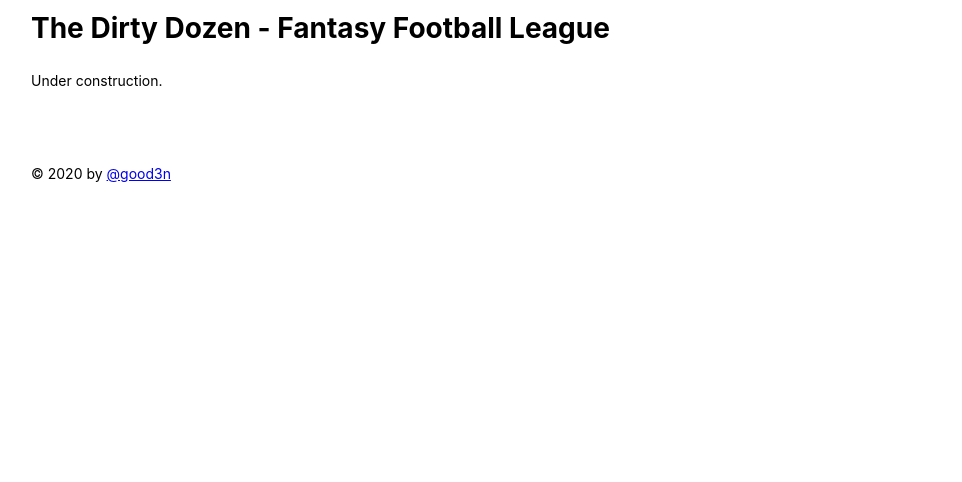
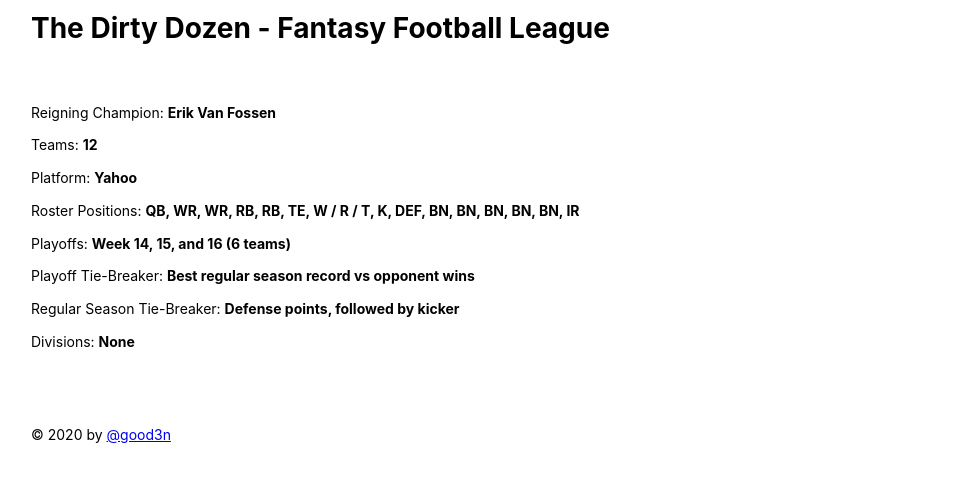
Before and after one commit to good3n/dirty-dozen-ffl, a Gatsby site: page / in a window 1280 px wide. Shown: the part 204-686 px from the top of the page, without its empty margins (159-1121 px from the left). Built offline with nearby package versions, Linux system fonts and the light colour scheme; Gatsby itself is replaced by a stand-in of ours.

Commit message:
add information to home page

```diff
--- a/src/pages/index.js
+++ b/src/pages/index.js
@@ -4,10 +4,11 @@ import SEO from "../components/seo"
 import styled from "styled-components"
 
 const HomeWrapper = styled.section`
+  display: block;
+  margin-top: 50px;
 
   div {
-    margin-bottom: 20px;
-    display: none;
+    margin-bottom: 10px;
 
     span {
       font-weight: 700;
@@ -19,17 +20,36 @@ const IndexPage = () => (
   <Layout>
     <SEO title="The Dirty Dozen | Fantasy Football League" />
     <h1>The Dirty Dozen - Fantasy Football League</h1>
-    <p>Under construction.</p>
     <HomeWrapper>
-      <div>Reigning Champion: <span>Lenny Baily</span></div>
-      <div>Teams: <span>12</span></div>
-      <div>Platform: <span>Yahoo</span></div>
-      <div>Roster Positions: <span>QB, WR, WR, RB, RB, TE, W / R / T, K, DEF, BN, BN, BN, BN, BN, IR</span></div>
-      <div>Playoffs: <span>Week 14, 15, and 16 (6 teams)</span></div>
-      <div>Playoff Tie-Breaker:	<span>Best regular season record vs opponent wins</span></div>
-      <div>Regular Season Tie-Breaker: <span>None</span></div>
-      <div>Divisions:	<span>Hello No</span></div>
-      <div>Trade Review: <span>Commissioner Veto</span></div>
+      <div>
+        Reigning Champion: <span>Erik Van Fossen</span>
+      </div>
+      <div>
+        Teams: <span>12</span>
+      </div>
+      <div>
+        Platform: <span>Yahoo</span>
+      </div>
+      <div>
+        Roster Positions:{" "}
+        <span>
+          QB, WR, WR, RB, RB, TE, W / R / T, K, DEF, BN, BN, BN, BN, BN, IR
+        </span>
+      </div>
+      <div>
+        Playoffs: <span>Week 14, 15, and 16 (6 teams)</span>
+      </div>
+      <div>
+        Playoff Tie-Breaker:{" "}
+        <span>Best regular season record vs opponent wins</span>
+      </div>
+      <div>
+        Regular Season Tie-Breaker:{" "}
+        <span>Defense points, followed by kicker</span>
+      </div>
+      <div>
+        Divisions: <span>None</span>
+      </div>
     </HomeWrapper>
   </Layout>
 )
```
